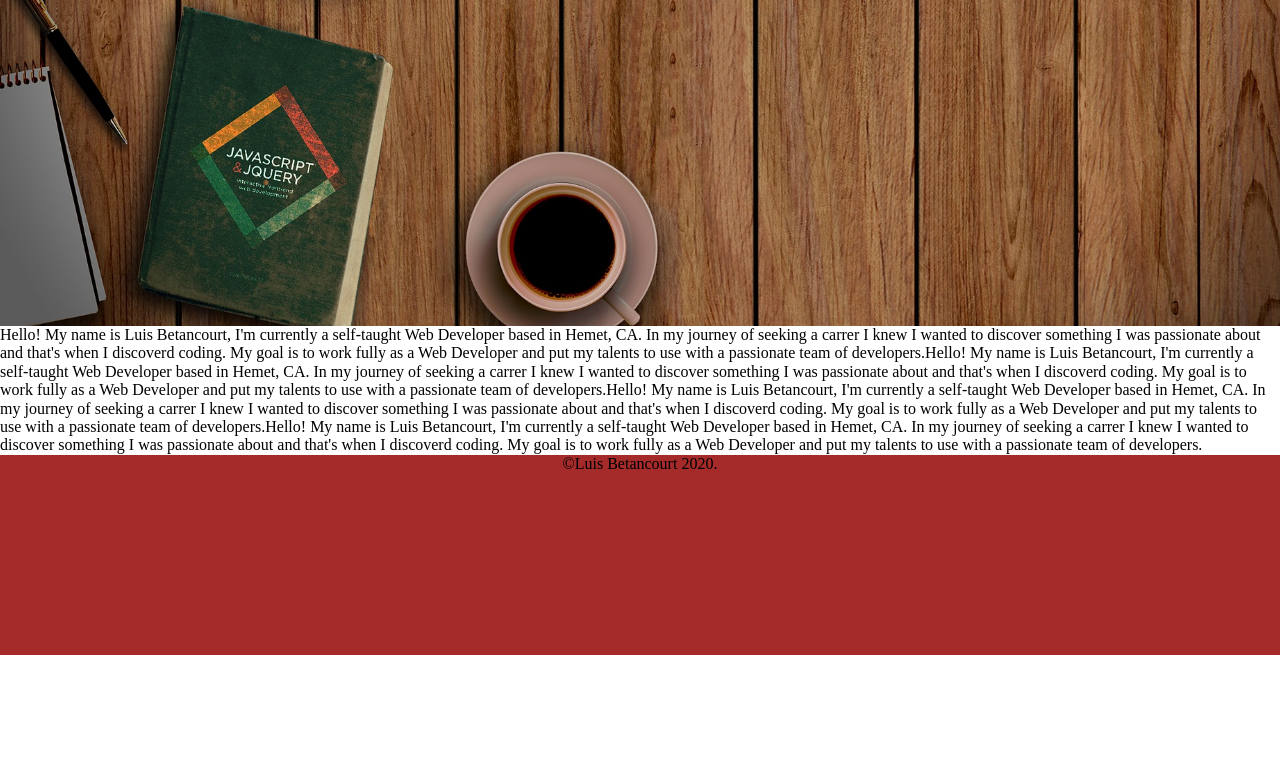
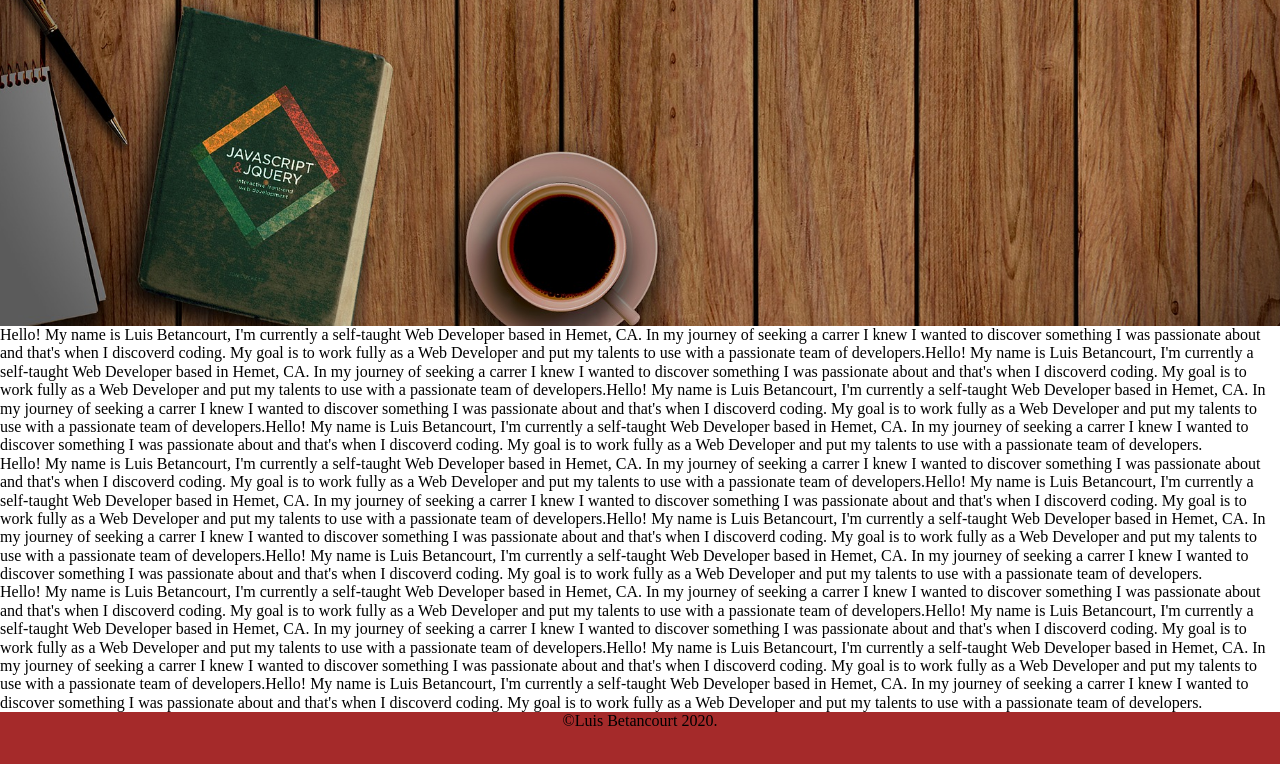
Before and after one commit to Luis-Betancourt93/Portfolio, a plain HTML site: page index.html in a window 1280 px wide. Shown: the part 474-1238 px from the top of the page. Before the commit the page ends 1129 px from the top, so only its background shows below. Drawn offline with Linux system fonts and the light colour scheme.

Commit message:
Adding more items

```diff
--- a/index.html
+++ b/index.html
@@ -39,6 +39,11 @@
       <div class="about-me"><p>Hello! My name is Luis Betancourt, I'm currently a self-taught Web Developer based in Hemet, CA. In my journey of seeking a carrer I knew I wanted to discover something I was passionate about and that's when I discoverd coding. My goal is to work fully as a Web Developer and put my talents to use with a passionate team of developers.Hello! My name is Luis Betancourt, I'm currently a self-taught Web Developer based in Hemet, CA. In my journey of seeking a carrer I knew I wanted to discover something I was passionate about and that's when I discoverd coding. My goal is to work fully as a Web Developer and put my talents to use with a passionate team of developers.Hello! My name is Luis Betancourt, I'm currently a self-taught Web Developer based in Hemet, CA. In my journey of seeking a carrer I knew I wanted to discover something I was passionate about and that's when I discoverd coding. My goal is to work fully as a Web Developer and put my talents to use with a passionate team of developers.Hello! My name is Luis Betancourt, I'm currently a self-taught Web Developer based in Hemet, CA. In my journey of seeking a carrer I knew I wanted to discover something I was passionate about and that's when I discoverd coding. My goal is to work fully as a Web Developer and put my talents to use with a passionate team of developers.</p>
     </div>
 
+    <div class="about-me"><p>Hello! My name is Luis Betancourt, I'm currently a self-taught Web Developer based in Hemet, CA. In my journey of seeking a carrer I knew I wanted to discover something I was passionate about and that's when I discoverd coding. My goal is to work fully as a Web Developer and put my talents to use with a passionate team of developers.Hello! My name is Luis Betancourt, I'm currently a self-taught Web Developer based in Hemet, CA. In my journey of seeking a carrer I knew I wanted to discover something I was passionate about and that's when I discoverd coding. My goal is to work fully as a Web Developer and put my talents to use with a passionate team of developers.Hello! My name is Luis Betancourt, I'm currently a self-taught Web Developer based in Hemet, CA. In my journey of seeking a carrer I knew I wanted to discover something I was passionate about and that's when I discoverd coding. My goal is to work fully as a Web Developer and put my talents to use with a passionate team of developers.Hello! My name is Luis Betancourt, I'm currently a self-taught Web Developer based in Hemet, CA. In my journey of seeking a carrer I knew I wanted to discover something I was passionate about and that's when I discoverd coding. My goal is to work fully as a Web Developer and put my talents to use with a passionate team of developers.</p>
+    </div>
+    <div class="about-me"><p>Hello! My name is Luis Betancourt, I'm currently a self-taught Web Developer based in Hemet, CA. In my journey of seeking a carrer I knew I wanted to discover something I was passionate about and that's when I discoverd coding. My goal is to work fully as a Web Developer and put my talents to use with a passionate team of developers.Hello! My name is Luis Betancourt, I'm currently a self-taught Web Developer based in Hemet, CA. In my journey of seeking a carrer I knew I wanted to discover something I was passionate about and that's when I discoverd coding. My goal is to work fully as a Web Developer and put my talents to use with a passionate team of developers.Hello! My name is Luis Betancourt, I'm currently a self-taught Web Developer based in Hemet, CA. In my journey of seeking a carrer I knew I wanted to discover something I was passionate about and that's when I discoverd coding. My goal is to work fully as a Web Developer and put my talents to use with a passionate team of developers.Hello! My name is Luis Betancourt, I'm currently a self-taught Web Developer based in Hemet, CA. In my journey of seeking a carrer I knew I wanted to discover something I was passionate about and that's when I discoverd coding. My goal is to work fully as a Web Developer and put my talents to use with a passionate team of developers.</p>
+    </div>
+
     <footer class="main-footer">
       <span>&copy;Luis Betancourt 2020.</span>
     </footer>
```
